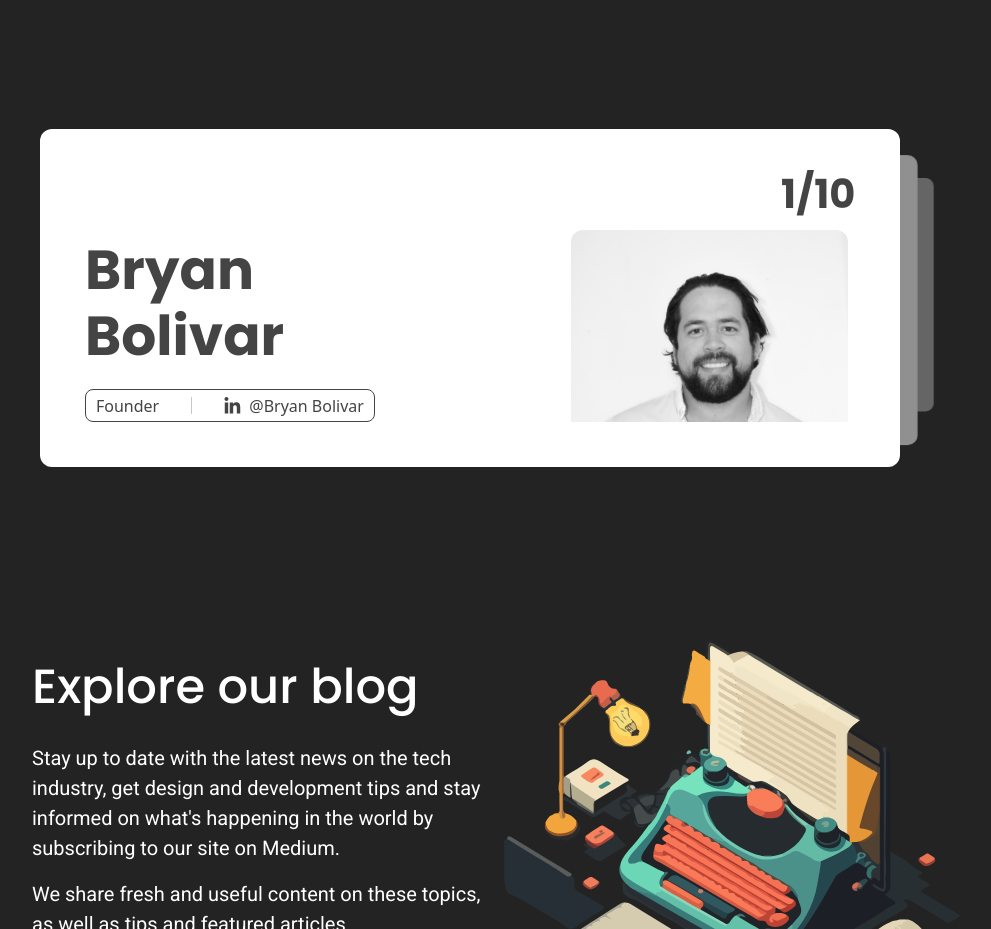
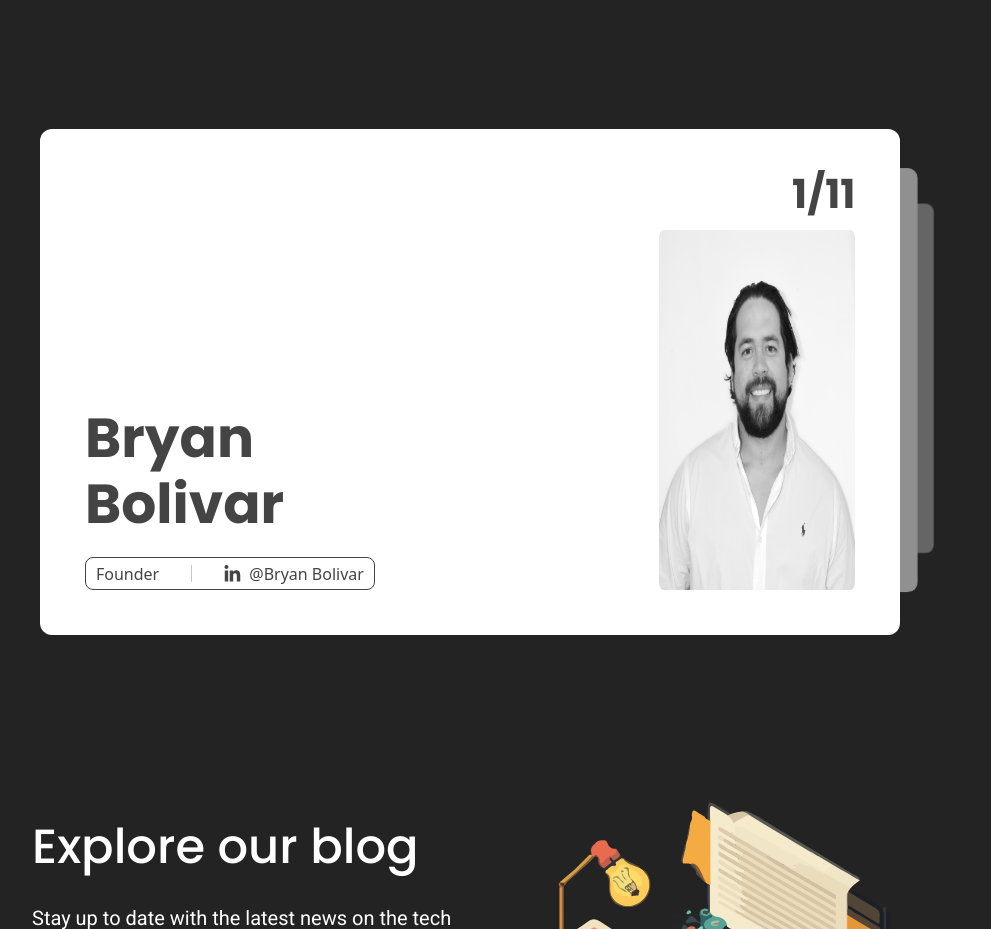
Before and after one commit to contentcraftstudio/Coderlabs-web-2.0, a Next.js app: page / in a window 1280 px wide. Shown: the part 4420-5349 px from the top of the page, without its empty margins (144-1135 px from the left). Built offline with nearby package versions, Linux system fonts and the light colour scheme.

Commit message:
fix:: rsponsive img component

```diff
--- a/components/SwiperTeam.tsx
+++ b/components/SwiperTeam.tsx
@@ -13,6 +13,7 @@ import kevin from '../public/assets/team/Kevin.png'
 import roberto from '../public/assets/team/Roberto.png'
 import juan from '../public/assets/team/Juand.png'
 import jesus from '../public/assets/team/Jesus.png'
+import samuel from '../public/assets/team/Samuel.png'
 import { Dom } from '@/settings/util'
 import { useSize } from 'ahooks'
 
@@ -33,7 +34,7 @@ const TEAM = [
   },
   {
     id: 3,
-    name: 'Armando Guzman',
+    name: 'Armando Guzmán',
     occupation: 'Tech Lead',
     linkedIn: '',
     photo: armando
@@ -47,14 +48,14 @@ const TEAM = [
   },
   {
     id: 5,
-    name: 'Laura Jaimini',
+    name: 'Laura Lamilla',
     occupation: 'Growth Brand',
     linkedIn: '',
     photo: laura
   },
   {
     id: 6,
-    name: 'Jose Perez',
+    name: 'Jose Pérez',
     occupation: 'Front-end Developer',
     linkedIn: '',
     photo: jose
@@ -75,7 +76,7 @@ const TEAM = [
   },
   {
     id: 9,
-    name: 'Juan Obregon',
+    name: 'Juan Obregón',
     occupation: 'UI Designer',
     linkedIn: '',
     photo: juan
@@ -86,11 +87,16 @@ const TEAM = [
     occupation: 'Front-end Developer',
     linkedIn: '',
     photo: jesus
+  },
+  {
+    id: 11,
+    name: 'Samuel Rodríguez',
+    occupation: 'Front-end Developer',
+    linkedIn: '',
+    photo: samuel
   }
 ]
 export default function ProfileEdit () {
-  const size = useSize(Dom)
-  const imgSize = size?.width <= 380 ? 155 : size?.width >= 381 && size?.width <= 768 ? 190 : 322
   return (
     <Swiper
       init={false}
@@ -168,14 +174,13 @@ export default function ProfileEdit () {
                 </div>
                 <div className='flex justify-end overflow-hidden h-full'>
 
-                  <div className=' justify-end w-[300px] sm:h-[160px]  md:h-[192px] lg:h-[360x] rounded z-1  '>
+                  <div className=' bg-red justify-center sm:w-[155px] md:w-[196px] xl:w-[332px] sm:h-[168px]  md:h-[219px] lg:h-[360px] rounded z-1  '>
                     <Image
                       alt={team.name}
                       src={team.photo}
                       priority
-                      objectFit='cover'
-                      height={300}
-                      className='rounded self-end ml-4'
+                      layout=''
+                      className=' w-[100%] sm:h-[168px]  md:h-[219px] lg:h-[360px]'
                     />
                   </div>
 
```
